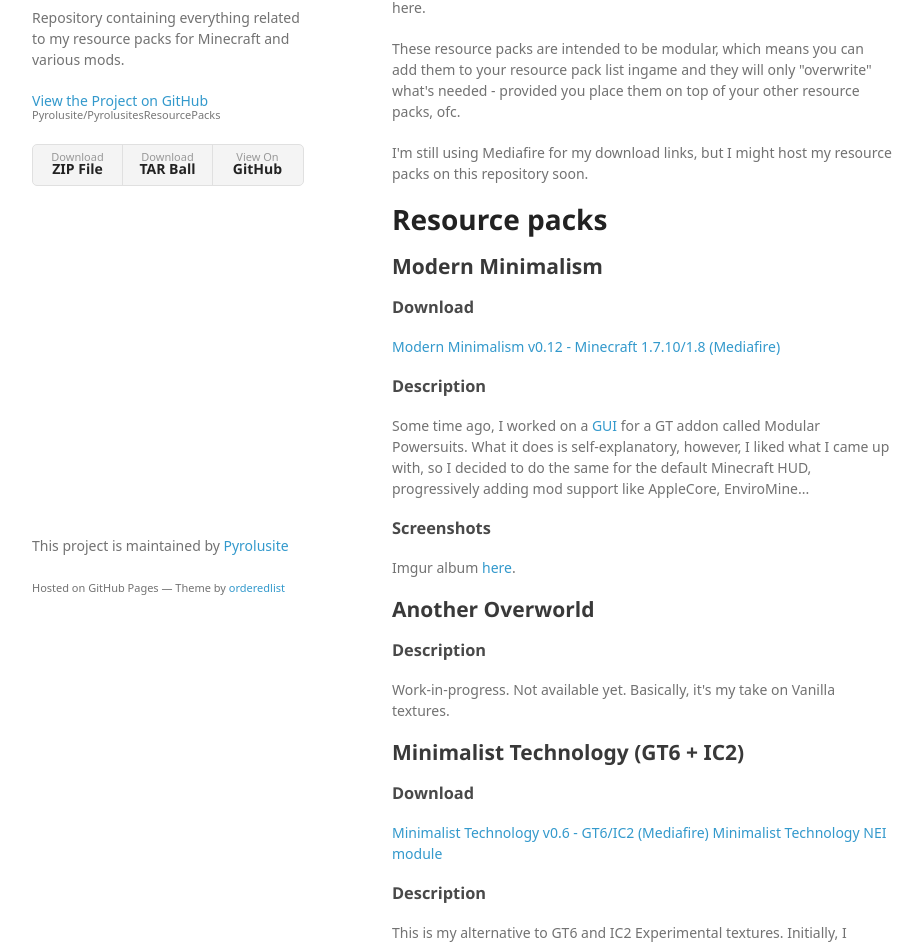
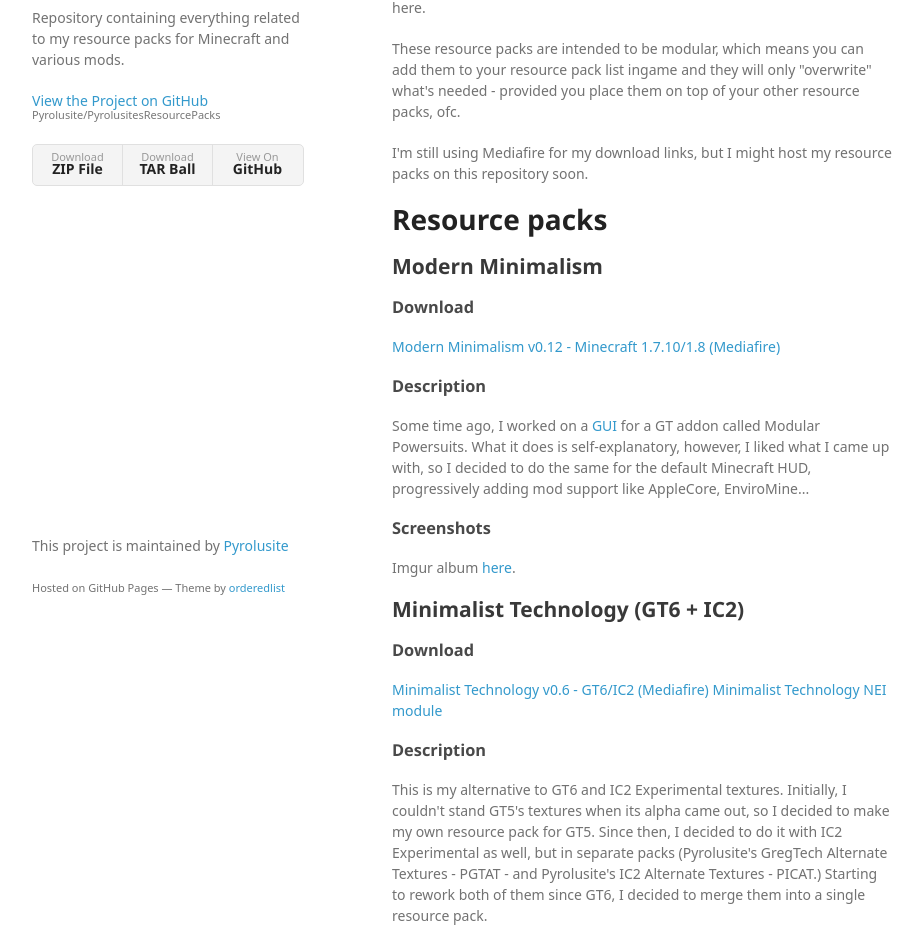
Before and after one commit to Pyrolusite/PyrolusitesResourcePacks, a plain HTML site: page index.html in a window 1280 px wide. Shown: the part 133-1076 px from the top of the page, without its empty margins (178-1100 px from the left). Drawn offline with Linux system fonts and the light colour scheme; a web font is replaced by a local one.

Commit message:
Create gh-pages branch via GitHub

```diff
--- a/index.html
+++ b/index.html
@@ -59,15 +59,6 @@
 <p>Imgur album <a href="http://imgur.com/a/5POfn">here</a>.</p>
 
 <h2>
-<a id="another-overworld" class="anchor" href="#another-overworld" aria-hidden="true"><span class="octicon octicon-link"></span></a>Another Overworld</h2>
-
-<h3>
-<a id="description-1" class="anchor" href="#description-1" aria-hidden="true"><span class="octicon octicon-link"></span></a>Description</h3>
-
-<p>Work-in-progress. Not available yet.
-Basically, it's my take on Vanilla textures.</p>
-
-<h2>
 <a id="minimalist-technology-gt6--ic2" class="anchor" href="#minimalist-technology-gt6--ic2" aria-hidden="true"><span class="octicon octicon-link"></span></a>Minimalist Technology (GT6 + IC2)</h2>
 
 <h3>
@@ -77,7 +68,7 @@ Basically, it's my take on Vanilla textures.</p>
 <a href="http://www.mediafire.com/download/44cq1bi24pkc9af/mt_nei_module.zip">Minimalist Technology NEI module</a></p>
 
 <h3>
-<a id="description-2" class="anchor" href="#description-2" aria-hidden="true"><span class="octicon octicon-link"></span></a>Description</h3>
+<a id="description-1" class="anchor" href="#description-1" aria-hidden="true"><span class="octicon octicon-link"></span></a>Description</h3>
 
 <p>This is my alternative to GT6 and IC2 Experimental textures.
 Initially, I couldn't stand GT5's textures when its alpha came out, so I decided to make my own resource pack for GT5. Since then, I decided to do it with IC2 Experimental as well, but in separate packs (Pyrolusite's GregTech Alternate Textures - PGTAT - and Pyrolusite's IC2 Alternate Textures - PICAT.) Starting to rework both of them since GT6, I decided to merge them into a single resource pack.</p>
@@ -100,7 +91,7 @@ NEI module <a href="http://i.imgur.com/l7uYaqf.png">here</a>.</p>
 <a href="http://www.mediafire.com/download/44cq1bi24pkc9af/mt_nei_module.zip">Minimalist Technology NEI module</a></p>
 
 <h3>
-<a id="description-3" class="anchor" href="#description-3" aria-hidden="true"><span class="octicon octicon-link"></span></a>Description</h3>
+<a id="description-2" class="anchor" href="#description-2" aria-hidden="true"><span class="octicon octicon-link"></span></a>Description</h3>
 
 <p>Minimalist Technology, but for the GT5 unnoficial continuation - GT5U - maintained by BloodyAsp.
 Compatible with GT5E as well.</p>
```
Also changed, not shown: params.json (+1 -1 lines).
